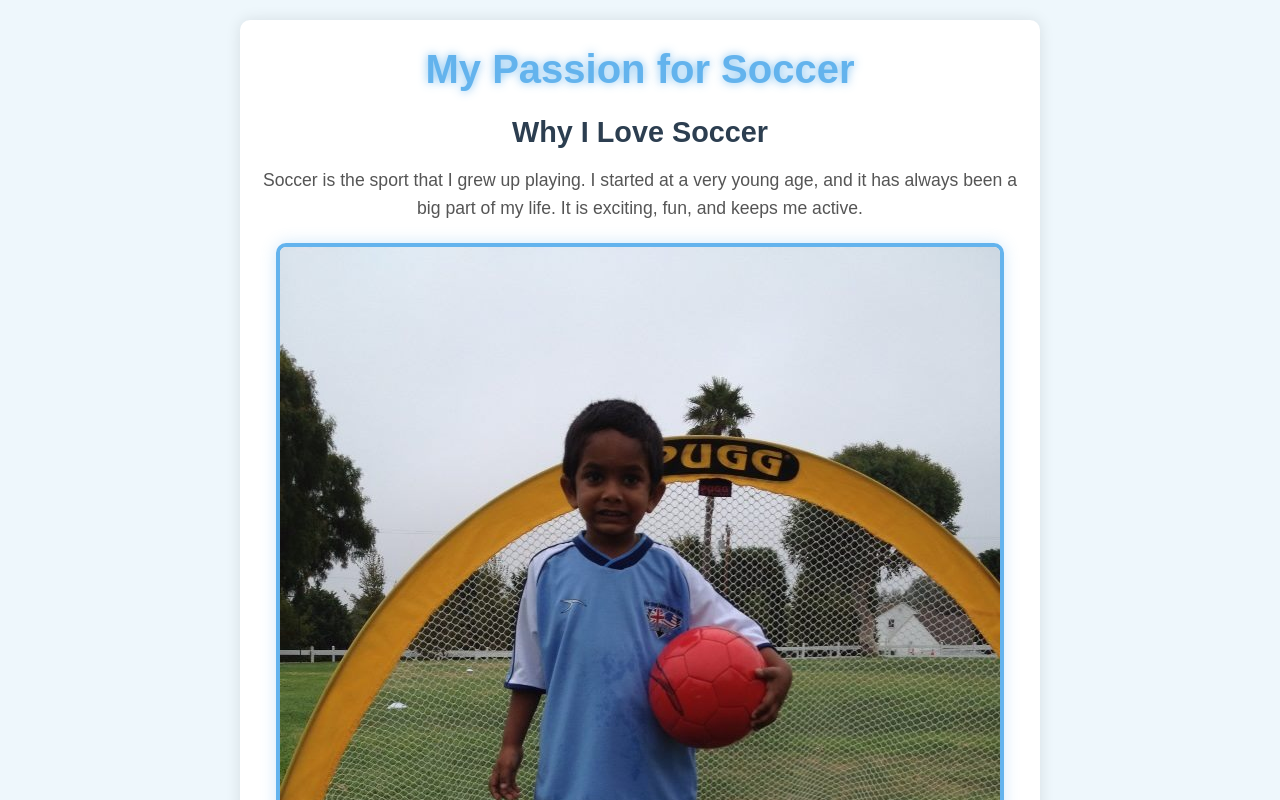
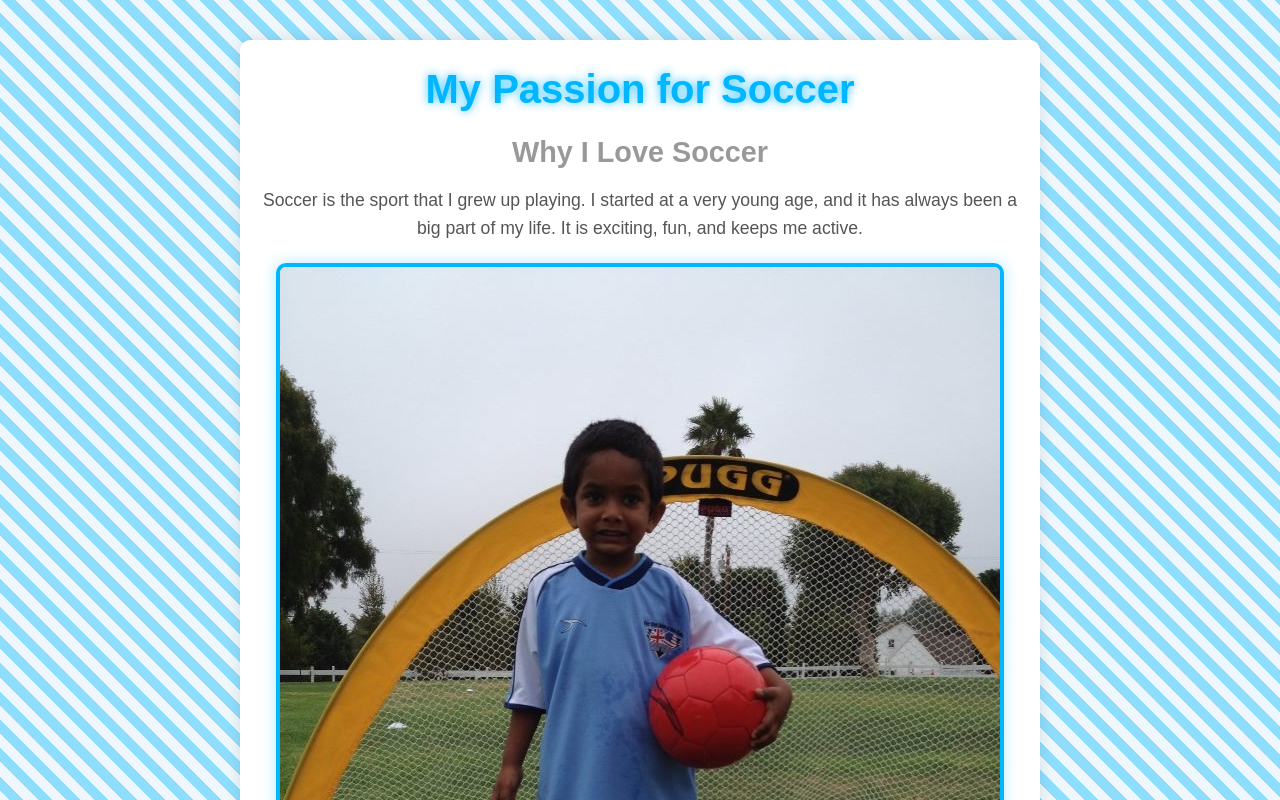
Before and after one commit to 23suryaa/2323suryaa.github.io, a plain HTML site: page index.html in a window 1280 px wide. Shown: the top 800 px of the page. Drawn offline with Linux system fonts and the light colour scheme.

Commit message:
Update index.html

```diff
--- a/index.html
+++ b/index.html
@@ -17,6 +17,8 @@
             text-align: center;
             min-height: 100vh;
             color: #333;
+            position: relative;
+            overflow: auto;
         }
         .content {
             max-width: 800px;
@@ -26,16 +28,19 @@
             background-color: white;
             border-radius: 10px;
             box-shadow: 0 0 15px rgba(0, 0, 0, 0.1);
+            position: relative;
+            z-index: 10;
+            margin-top: 20px;
         }
         h1 {
-            color: #63b3ed;
+            color: #00b7ff;
             font-size: 2.5em;
             margin-bottom: 10px;
             animation: fadeIn 2s ease-in-out;
-            text-shadow: 0 0 10px rgba(99, 179, 237, 0.8);
+            text-shadow: 0 0 10px rgba(0, 183, 255, 0.8);
         }
         h2 {
-            color: #2c3e50;
+            color: #999999;
             font-size: 1.8em;
             margin-bottom: 10px;
         }
@@ -48,18 +53,18 @@
         img {
             max-width: 100%;
             height: auto;
-            border: 4px solid #63b3ed;
+            border: 4px solid #00b7ff;
             border-radius: 10px;
             transition: transform 0.3s ease, box-shadow 0.3s ease;
             margin-bottom: 20px;
-            box-shadow: 0 0 15px rgba(99, 179, 237, 0.3);
+            box-shadow: 0 0 15px rgba(0, 183, 255, 0.3);
         }
         img:hover {
             transform: scale(1.05);
-            box-shadow: 0 0 30px rgba(99, 179, 237, 0.8);
+            box-shadow: 0 0 30px rgba(0, 183, 255, 0.8);
         }
         a {
-            color: #63b3ed;
+            color: #00b7ff;
             text-decoration: none;
             font-weight: bold;
             transition: color 0.3s ease, text-shadow 0.3s ease;
@@ -67,6 +72,21 @@
         a:hover {
             color: #91d5f3;
             text-shadow: 0 0 10px rgba(145, 213, 243, 0.8);
+        }
+        .stripes {
+            position: absolute;
+            top: 0;
+            left: 0;
+            width: 100%;
+            height: 100%;
+            background: repeating-linear-gradient(
+                45deg,
+                rgba(0, 183, 255, 0.4),
+                rgba(0, 183, 255, 0.4) 10px,
+                transparent 10px,
+                transparent 20px
+            );
+            z-index: 1;
         }
         @keyframes fadeIn {
             from {
@@ -79,6 +99,8 @@
     </style>
 </head>
 <body>
+
+    <div class="stripes"></div>
 
     <div class="content">
         <h1>My Passion for Soccer</h1>
@@ -93,4 +115,8 @@
 
         <img src="https://23suryaa.github.io/2323suryaa.github.io/team.jpeg" alt="My soccer team">
 
-        <p><a href="https://www.fifa.com/" target="_blank">Learn more about soccer at FIFA</a
+        <p><a href="https://www.fifa.com/" target="_blank">Learn more about soccer at FIFA</a></p>
+    </div>
+
+</body>
+</html>
```
